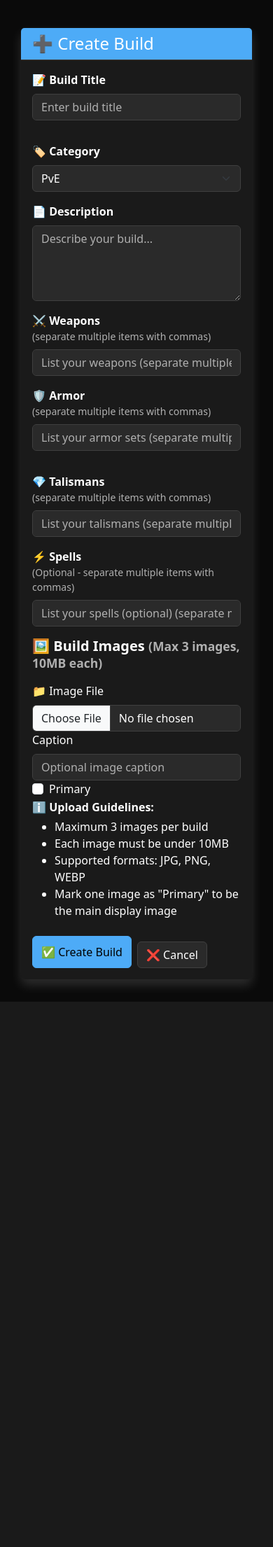
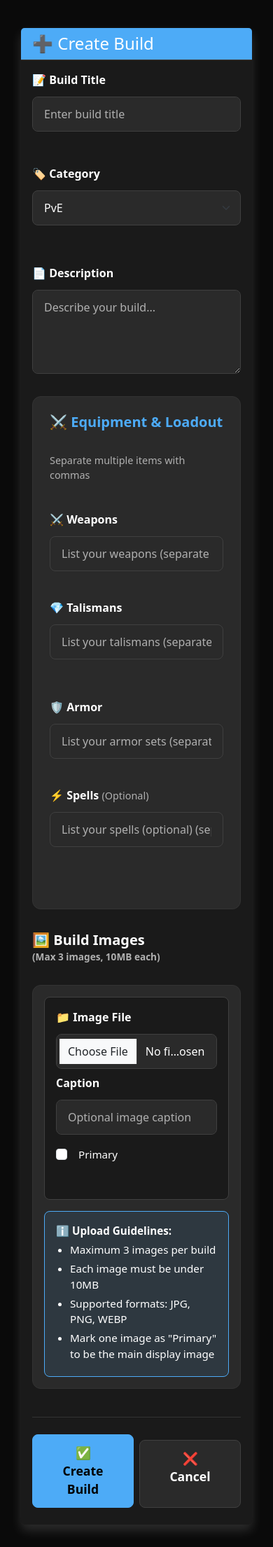
Before and after one commit to xGodai/Elden_Builds, a Django app: page /build/new/ in a window 390 px wide. Shown: the part 59-2269 px from the top of the page at 70% size. Before the commit the page ends 1490 px from the top, so only its background shows below. Run offline with Django 5.2, Linux system fonts and the light colour scheme; the visitor is signed in with stand-in values (Sample User, id 1); some libraries are stand-ins or nearby versions.

Commit message:
Enhance build form and list styling with responsive adjustments and improved equipment section layout

```diff
--- a/static/css/dark-theme.css
+++ b/static/css/dark-theme.css
@@ -444,3 +444,189 @@ textarea:focus,
 .shadow-lg {
     box-shadow: 0 1rem 3rem var(--shadow-dark) !important;
 }
+
+/* Responsive Button Sizing */
+@media (min-width: 768px) {
+    .btn-md-normal {
+        padding: 0.75rem 1.5rem !important;
+        font-size: 1.25rem !important;
+        line-height: 1.2 !important;
+        border-radius: 0.5rem !important;
+        width: auto !important;
+        max-width: fit-content !important;
+    }
+}
+
+/* Build Form Enhancements */
+#build-form {
+    font-size: 1rem;
+}
+
+#build-form .form-label {
+    font-size: 1.1rem;
+    margin-bottom: 0.75rem;
+    font-weight: 600 !important;
+}
+
+#build-form .form-control,
+#build-form .form-select {
+    padding: 0.75rem 1rem;
+    font-size: 1rem;
+    border-radius: 0.5rem;
+    margin-bottom: 0.5rem;
+}
+
+#build-form textarea.form-control {
+    min-height: 120px;
+    resize: vertical;
+}
+
+/* Equipment Section Styling */
+.equipment-section {
+    background-color: var(--bg-tertiary);
+    border: 1px solid var(--border-secondary);
+    border-radius: 0.75rem;
+    padding: 1.5rem;
+    margin-bottom: 2rem;
+}
+
+.equipment-section .section-title {
+    color: var(--accent-primary);
+    font-weight: 600;
+    font-size: 1.25rem;
+    margin-bottom: 0.5rem;
+}
+
+.equipment-section .row .col-12 {
+    display: flex;
+    flex-direction: column;
+    height: 100%;
+}
+
+.equipment-section .mb-3 {
+    flex: 1;
+    margin-bottom: 1.5rem !important;
+}
+
+/* Form Section Spacing */
+#build-form .row {
+    margin-bottom: 1.5rem;
+}
+
+#build-form .mb-3 {
+    margin-bottom: 2rem !important;
+}
+
+#build-form .mb-4 {
+    margin-bottom: 2.5rem !important;
+}
+
+/* Image Upload Section */
+.image-formset {
+    background-color: var(--bg-tertiary);
+    border: 1px solid var(--border-secondary);
+    border-radius: 0.75rem;
+    padding: 1.5rem;
+    margin-top: 1rem;
+}
+
+.image-upload-item {
+    background-color: var(--bg-secondary);
+    border: 1px solid var(--border-primary);
+    border-radius: 0.5rem;
+    padding: 1.25rem;
+    margin-bottom: 1.5rem;
+}
+
+.image-upload-item:last-of-type {
+    margin-bottom: 1rem;
+}
+
+.file-upload-info {
+    background-color: rgba(77, 171, 247, 0.1);
+    border: 1px solid var(--accent-primary);
+    border-radius: 0.5rem;
+    padding: 1rem;
+    font-size: 0.95rem;
+}
+
+.file-upload-info ul {
+    padding-left: 1.25rem;
+    margin-top: 0.5rem;
+}
+
+.file-upload-info li {
+    margin-bottom: 0.25rem;
+}
+
+/* Form Actions */
+#build-form .d-flex.gap-2 {
+    margin-top: 2rem;
+    padding-top: 1.5rem;
+    border-top: 1px solid var(--border-secondary);
+}
+
+#build-form .btn {
+    padding: 0.75rem 2rem;
+    font-size: 1.1rem;
+    font-weight: 600;
+    border-radius: 0.5rem;
+}
+
+/* Small Text Improvements */
+#build-form .text-muted {
+    font-size: 0.9rem;
+    margin-top: 0.25rem;
+}
+
+#build-form small.text-muted {
+    font-size: 0.85rem;
+    display: block;
+    margin-top: 0.25rem;
+}
+
+/* Form Check Improvements */
+#build-form .form-check {
+    margin-top: 0.5rem;
+    margin-bottom: 0.75rem;
+}
+
+#build-form .form-check-label {
+    font-size: 0.95rem;
+    font-weight: 500;
+    margin-left: 0.5rem;
+}
+
+/* Card Header Enhancement */
+#build-form .card-header {
+    padding: 1.25rem 1.5rem;
+}
+
+#build-form .card-header h2 {
+    font-size: 1.5rem;
+    font-weight: 600;
+}
+
+/* Responsive Form Adjustments */
+@media (max-width: 767.98px) {
+    #build-form .card-body {
+        padding: 1.5rem 1rem;
+    }
+
+    #build-form .image-formset {
+        padding: 1rem;
+    }
+
+    #build-form .image-upload-item {
+        padding: 1rem;
+    }
+
+    #build-form .form-label {
+        font-size: 1rem;
+    }
+
+    #build-form .btn {
+        width: 100%;
+        margin-bottom: 0.5rem;
+    }
+}
--- a/templates/builds/build_form.html
+++ b/templates/builds/build_form.html
@@ -54,12 +54,15 @@
             </div>
 
             <!-- Equipment Fields -->
+            <div class="equipment-section">
+              <h5 class="section-title mb-3">⚔️ Equipment & Loadout</h5>
+              <p class="text-muted small mb-4">Separate multiple items with commas</p>
+
               <div class="row g-3">
                 <div class="col-12 col-md-6">
                   <div class="mb-3">
                     <label for="{{ form.weapons.id_for_label }}" class="form-label fw-bold">
                       ⚔️ Weapons
-                    <small class="text-muted fw-normal d-block d-sm-inline">(separate multiple items with commas)</small>
                     </label>
                     {{ form.weapons }}
                     {% if form.weapons.errors %}
@@ -68,38 +71,36 @@
                   </div>
 
                   <div class="mb-3">
+                    <label for="{{ form.talismans.id_for_label }}" class="form-label fw-bold">
+                      💎 Talismans
+                    </label>
+                    {{ form.talismans }}
+                    {% if form.talismans.errors %}
+                      <div class="text-danger small">{{ form.talismans.errors }}</div>
+                    {% endif %}
+                  </div>
+                </div>
+
+                <div class="col-12 col-md-6">
+                  <div class="mb-3">
                     <label for="{{ form.armor.id_for_label }}" class="form-label fw-bold">
                       🛡️ Armor
-                    <small class="text-muted fw-normal d-block d-sm-inline">(separate multiple items with commas)</small>
                     </label>
                     {{ form.armor }}
                     {% if form.armor.errors %}
                       <div class="text-danger small">{{ form.armor.errors }}</div>
                     {% endif %}
                   </div>
-              </div>
-
-              <div class="col-12 col-md-6">
-                <div class="mb-3">
-                  <label for="{{ form.talismans.id_for_label }}" class="form-label fw-bold">
-                    💎 Talismans
-                    <small class="text-muted fw-normal d-block d-sm-inline">(separate multiple items with commas)</small>
-                  </label>
-                  {{ form.talismans }}
-                  {% if form.talismans.errors %}
-                    <div class="text-danger small">{{ form.talismans.errors }}</div>
-                  {% endif %}
-                </div>
 
                   <div class="mb-3">
                     <label for="{{ form.spells.id_for_label }}" class="form-label fw-bold">
-                    ⚡ Spells
-                    <small class="text-muted fw-normal d-block d-sm-inline">(Optional - separate multiple items with commas)</small>
+                      ⚡ Spells <span class="text-muted fw-normal">(Optional)</span>
                     </label>
                     {{ form.spells }}
                     {% if form.spells.errors %}
                       <div class="text-danger small">{{ form.spells.errors }}</div>
                     {% endif %}
+                  </div>
                 </div>
               </div>
             </div>
--- a/templates/builds/build_list.html
+++ b/templates/builds/build_list.html
@@ -12,7 +12,7 @@
       <p class="text-muted mb-0">Discover and share powerful character builds for your journey</p>
     </div>
     {% if user.is_authenticated %}
-      <a href="{% url 'build-create' %}" class="btn btn-primary btn-lg order-first order-sm-last w-100 w-sm-auto">
+      <a href="{% url 'build-create' %}" class="btn btn-primary btn-lg btn-md-normal order-first order-sm-last w-100 w-sm-auto">
         Create New Build
       </a>
     {% endif %}
```
Also changed, not shown: 1 other file. Lines whose indentation alone changed are shown as unchanged.
